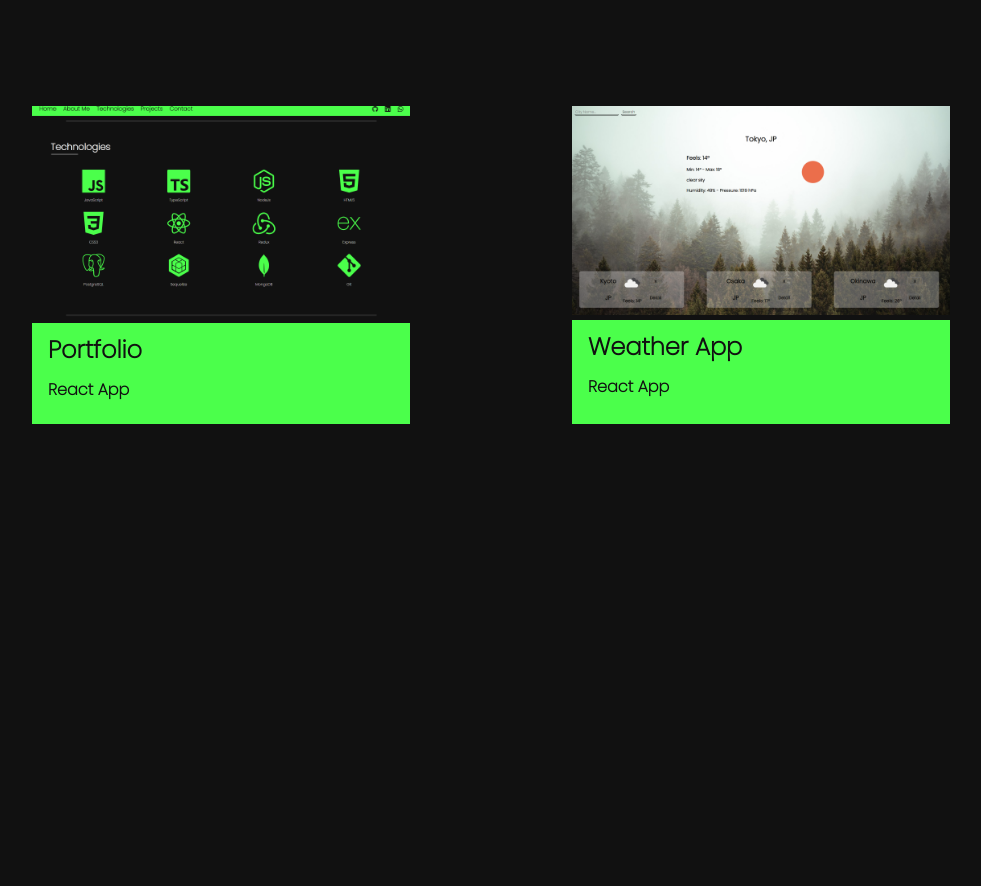
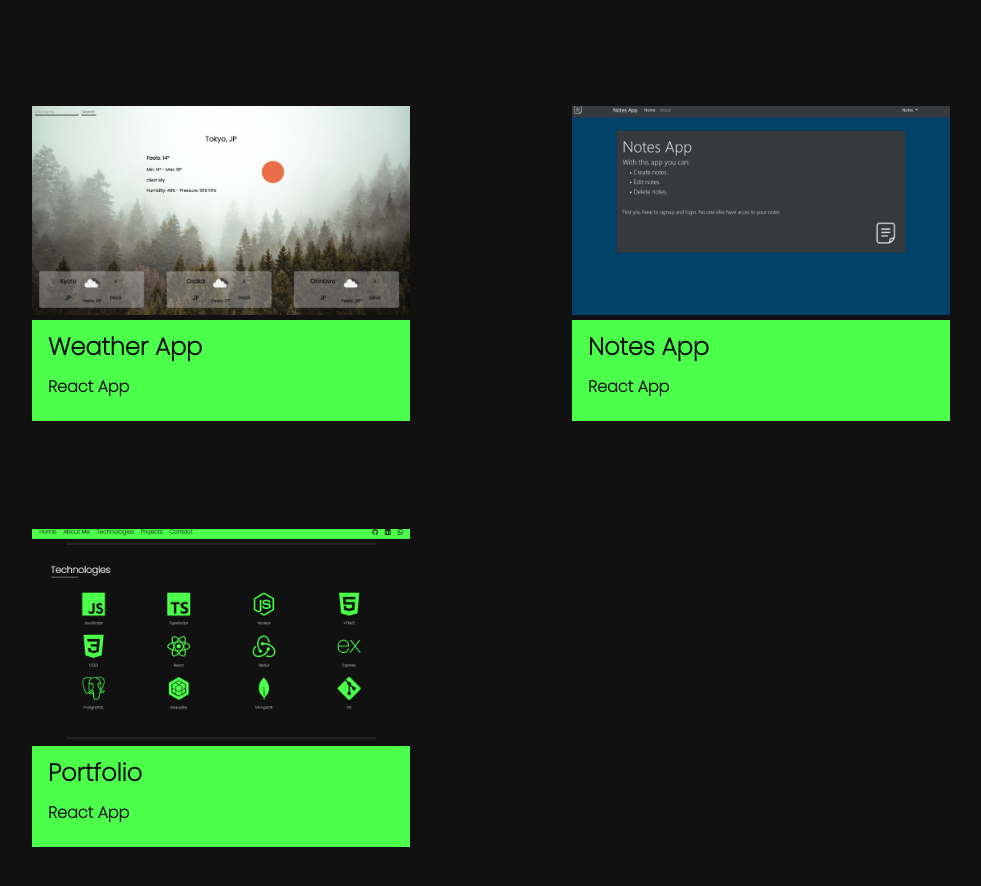
Before and after one commit to leadavfar/portfolio, a React (Create React App) app: page /Works in a window 1280 px wide. Shown: the part 756-1642 px from the top of the page, without its empty margins (149-1130 px from the left). Before the commit the page ends 1234 px from the top, so only its background shows below. Built offline with nearby package versions, Linux system fonts and the light colour scheme.

Commit message:
new project

```diff
--- a/src/Components/Works/Works.jsx
+++ b/src/Components/Works/Works.jsx
@@ -3,6 +3,7 @@ import carshop from "../../Images/CARSHOP.png";
 import foodpage from "../../Images/foodpage.png";
 import portfolio from "../../Images/portfolio.png";
 import weatherapp from "../../Images/weatherapp.png";
+import notesapp from "../../Images/NotesApp.png"
 import Styles from "./Works.module.css";
 import { SiGithub } from "react-icons/si";
 import { FaLink } from "react-icons/fa"
@@ -52,22 +53,6 @@ export default function Works() {
 
                 <div className={Styles.card}>
                     <div className={Styles.image}>
-                        <img className={Styles.image__img} src={portfolio} alt="not found" />
-
-                        <div className={Styles.image__overlay}>
-                            <div className={Styles.image__links}>
-                                <a href='https://github.com/leadavfar/portfolio.git' target="_blank"><div className={Styles.image__link__container}> <SiGithub className={Styles.image__link} /></div></a>
-                            </div>
-                        </div>
-                    </div>
-                    <div className={Styles.description}>
-                        <h2>Portfolio</h2>
-                        <p> React App </p>
-                    </div>
-                </div>
-
-                <div className={Styles.card}>
-                    <div className={Styles.image}>
                         <img className={Styles.image__img} src={weatherapp} alt="not found" />
 
                         <div className={Styles.image__overlay}>
@@ -83,6 +68,39 @@ export default function Works() {
                     </div>
                 </div>
 
+                <div className={Styles.card}>
+                    <div className={Styles.image}>
+                        <img className={Styles.image__img} src={notesapp} alt="not found" />
+
+                        <div className={Styles.image__overlay}>
+                            <div className={Styles.image__links}>
+                                <a href='https://github.com/leadavfar/notes-app' target="_blank"><div className={Styles.image__link__container}> <SiGithub className={Styles.image__link} /></div></a>
+                                <a href='https://note-node-app.herokuapp.com/' target="_blank"><div className={Styles.image__link__container}> <FaLink className={Styles.image__link} /></div></a>
+                            </div>
+                        </div>
+                    </div>
+                    <div className={Styles.description}>
+                        <h2>Notes App</h2>
+                        <p> React App </p>
+                    </div>
+                </div>
+
+                <div className={Styles.card}>
+                    <div className={Styles.image}>
+                        <img className={Styles.image__img} src={portfolio} alt="not found" />
+
+                        <div className={Styles.image__overlay}>
+                            <div className={Styles.image__links}>
+                                <a href='https://github.com/leadavfar/portfolio.git' target="_blank"><div className={Styles.image__link__container}> <SiGithub className={Styles.image__link} /></div></a>
+                            </div>
+                        </div>
+                    </div>
+                    <div className={Styles.description}>
+                        <h2>Portfolio</h2>
+                        <p> React App </p>
+                    </div>
+                </div>
+
             </div>
         </div>
     )
```
Also changed, not shown: src/Images/NotesApp.png (added).
